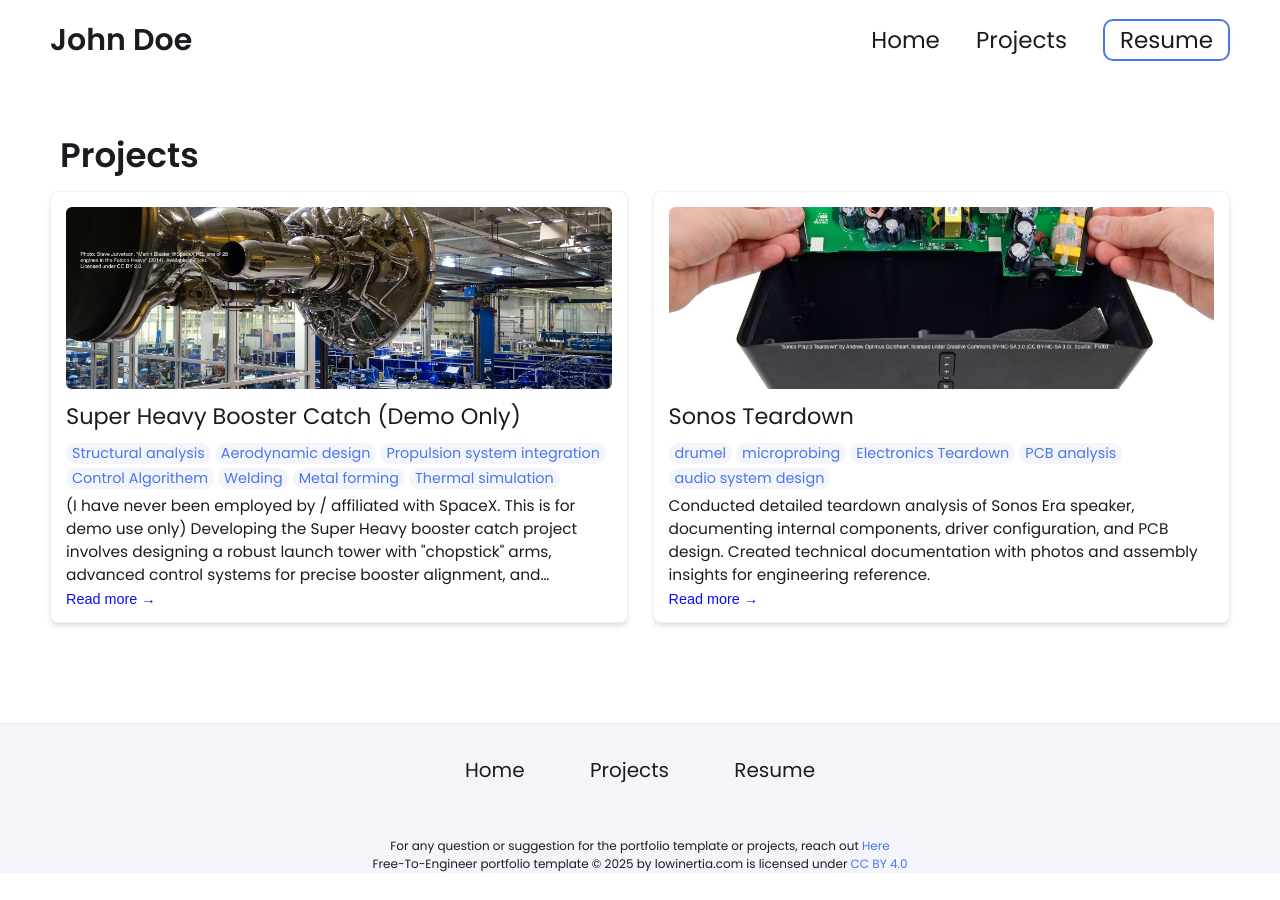
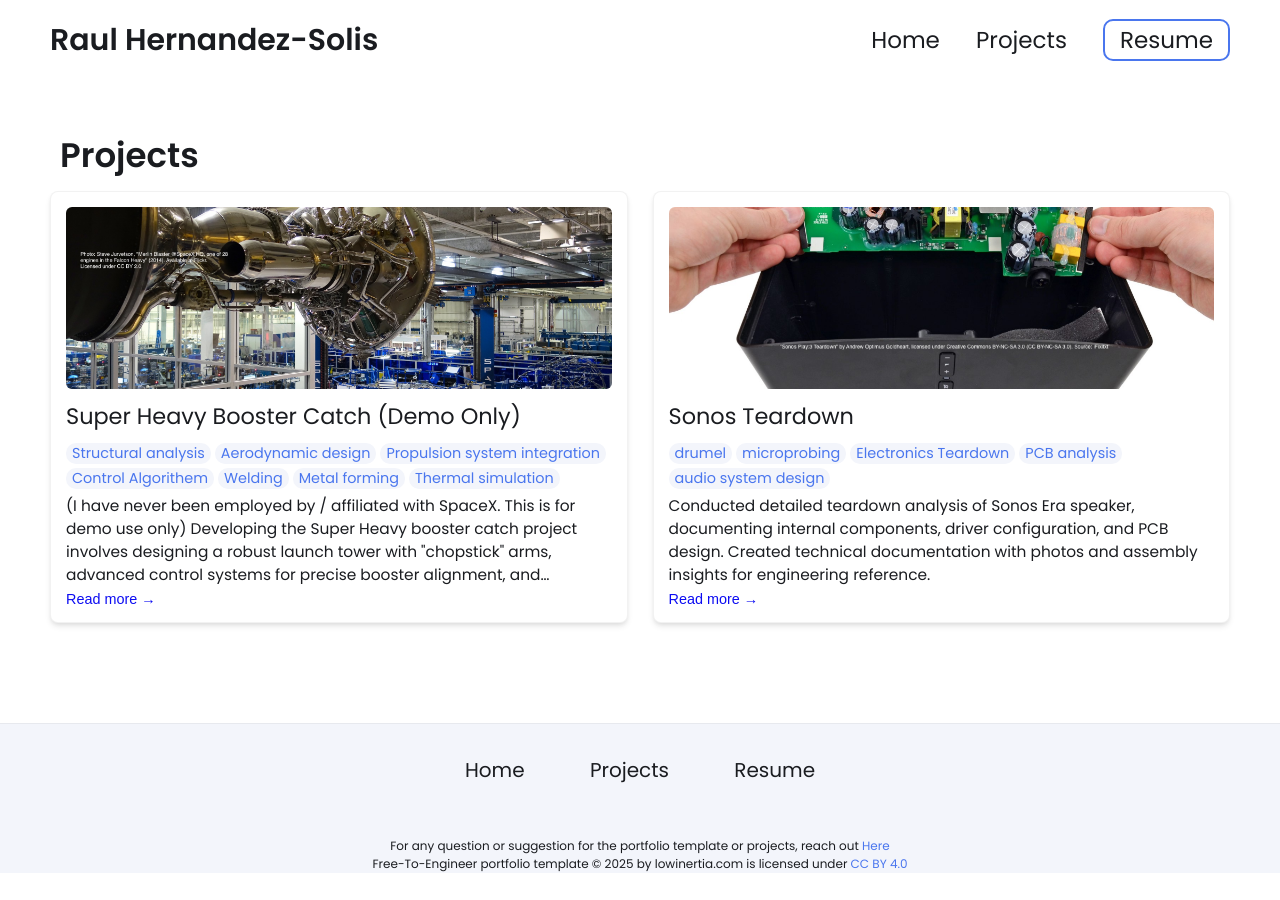
Before and after one commit to rdezsol/rdezsol.github.io, a Jekyll site: the page built from projects.html, in a window 1280 px wide. Built offline with Jekyll 4.4.1, drawn with Linux system fonts in a browser that asks for light colours; part of the change alters nothing that is shown.

Commit message:
Update _config.yml

```diff
--- a/_config.yml
+++ b/_config.yml
@@ -7,20 +7,23 @@
 
 # Main Page Setup
 
-title: John Doe's Portfolio # This is what shows up in the tab of the browser
+title: Raul's Portfolio # This is what shows up in the tab of the browser
 
 
 
 # Hero Section
-name: John Doe
-headline: headline message
+name: Raul Hernandez-Solis
+headline: Electrical Engineer | Student
 description: >- # dont remove this line. this will ignore all new lines until the next section
   Write an awesome intro and discuss your highlights and qualification. You can edit this
   line in _config.yml. It will appear in your document head meta (for
   Google search results) and in your feed.xml site description.
+  Hi, I’m Raul! I’m currently a senior in Electrical Engineering @ San Jose State University
+  and I serve as the Electrical Co-Lead for our school’s robotics team, SJSU Robotics, where
+  I support the design and integration of our rover’s PCBs and electronics.
 
 # Place your profile image in /assets/images/profile-image/folder and edit the file name
-profile_image: ./assets/images/profile-image/avatar.jpeg
+profile_image: ./assets/images/profile-image/avatar.jpg
 
 
 # Link your resume
```
